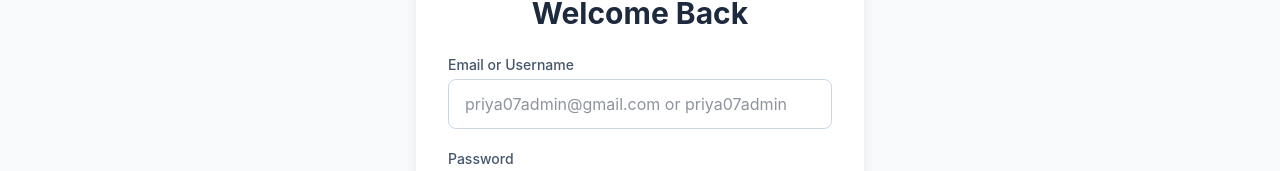
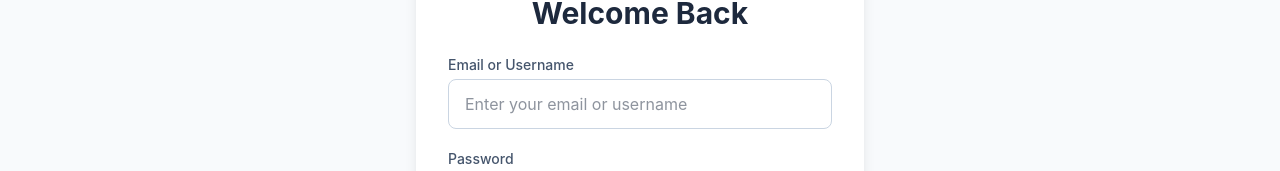
Before and after one commit to priyadharshini157/Canteen-Connect, a React (Vite) app in the folder frontend/: page /login in a window 1280 px wide. Shown: the part 293-464 px from the top of the page. Built offline with nearby package versions, Linux system fonts and the light colour scheme; no server answers.

Commit message:
Remove exposed admin email address from login placeholder

```diff
--- a/frontend/src/pages/Login.jsx
+++ b/frontend/src/pages/Login.jsx
@@ -35,7 +35,7 @@ export default function Login() {
                         <label className="block text-sm font-medium text-slate-600 mb-1">Email or Username</label>
                         <input
                             type="text"
-                            placeholder="priya07admin@gmail.com or priya07admin"
+                            placeholder="Enter your email or username"
                             value={email}
                             onChange={e => setEmail(e.target.value)}
                             required
```
